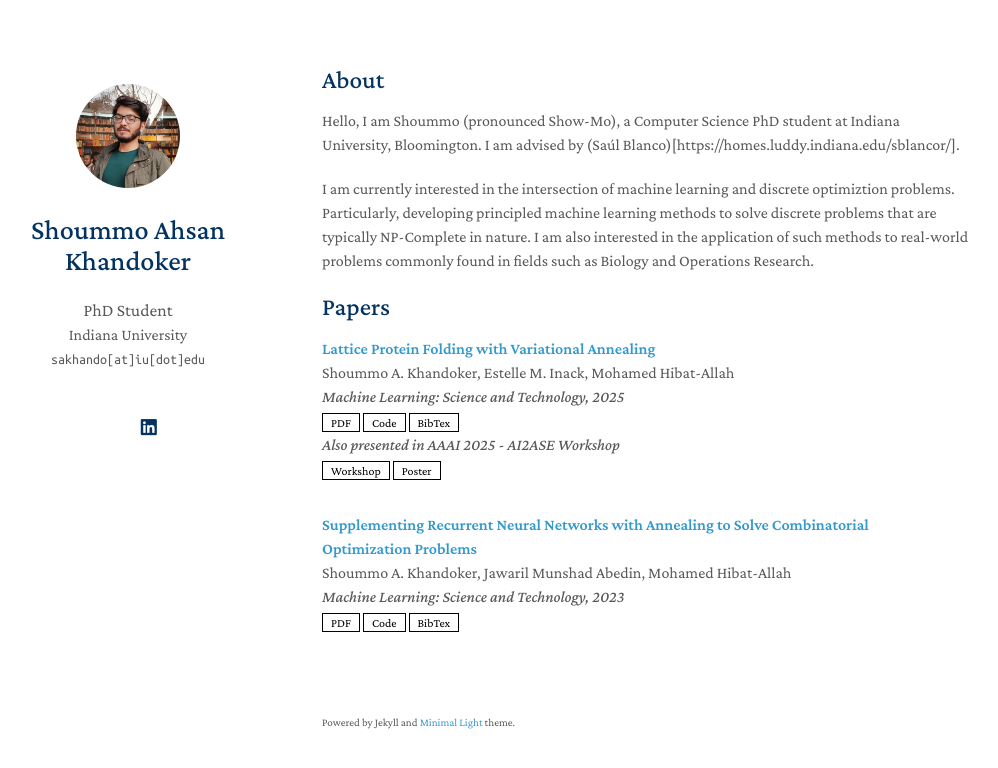
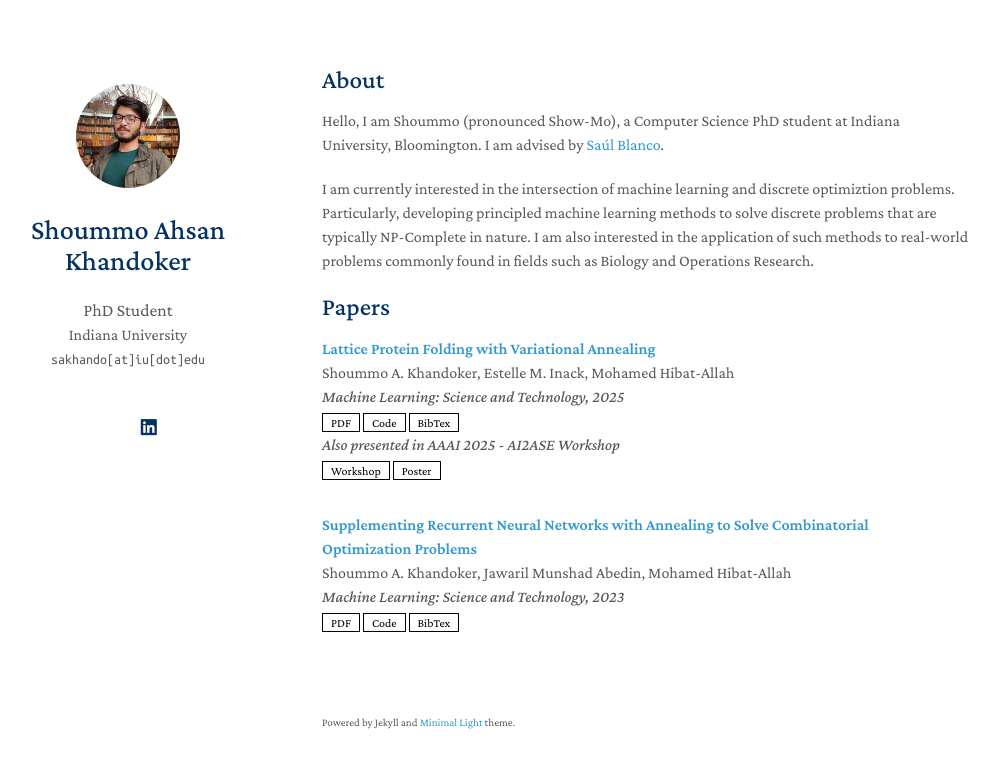
Before and after one commit to shoummoak/shoummoak.github.io, a Jekyll site: the page built from index.md, in a window 1280 px wide. Shown: the top 768 px of the page, without its empty margins (148-1146 px from the left). Built offline with Jekyll 4.4.1, drawn with Linux system fonts in a browser that asks for light colours; a style sheet for code colours, icons or effects is not loaded; our own code applies the rules of GitHub Pages for plain Markdown files.

Commit message:
Update index.md
fix hyperlink

```diff
--- a/index.md
+++ b/index.md
@@ -4,7 +4,7 @@ layout: homepage
 
 ## About
 
-Hello, I am Shoummo (pronounced Show-Mo), a Computer Science PhD student at Indiana University, Bloomington. I am advised by (Saúl Blanco)[https://homes.luddy.indiana.edu/sblancor/].
+Hello, I am Shoummo (pronounced Show-Mo), a Computer Science PhD student at Indiana University, Bloomington. I am advised by [Saúl Blanco](https://homes.luddy.indiana.edu/sblancor/).
 
 I am currently interested in the intersection of machine learning and discrete optimiztion problems. Particularly, developing principled machine learning methods to solve discrete problems that are typically NP-Complete in nature. I am also interested in the application of such methods to real-world problems commonly found in fields such as Biology and Operations Research.
 
```
